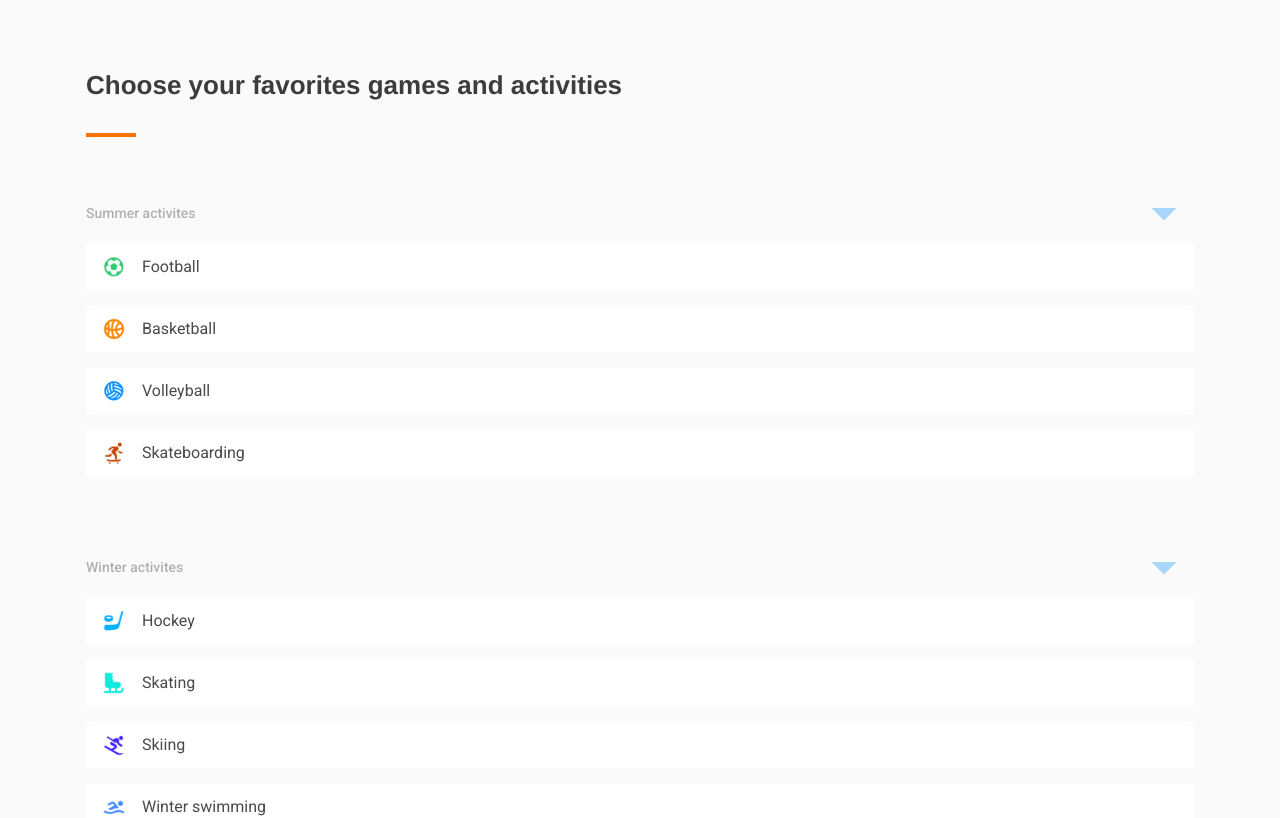
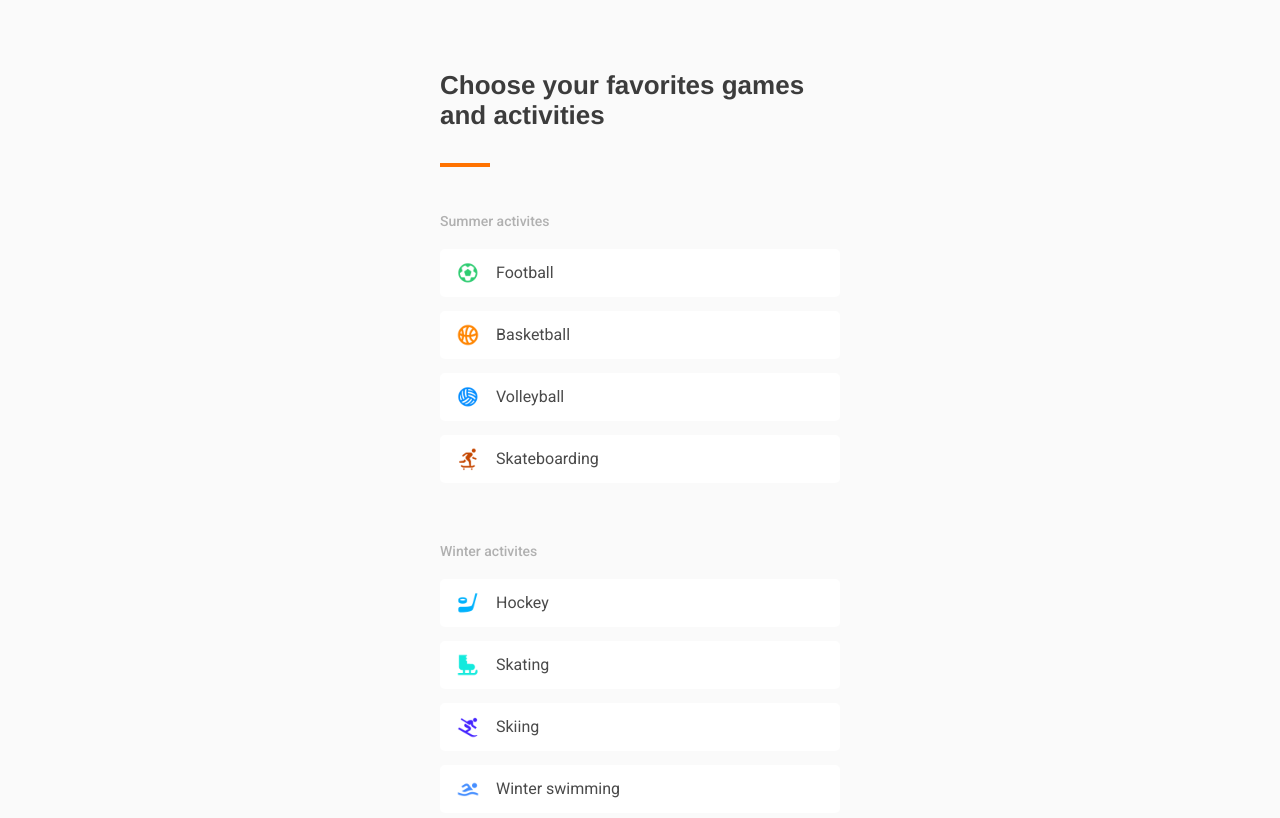
Before and after one commit to gzaripov/easyplay-frontend, a React (Create React App) app: page /preferences in a window 1280 px wide. Shown: the top 818 px of the page. Built offline with nearby package versions, Linux system fonts and the light colour scheme.

Commit message:
style: remove bad icon

```diff
--- a/src/Preferences/Activities.js
+++ b/src/Preferences/Activities.js
@@ -2,7 +2,6 @@ import React from "react";
 import styled from "styled-components";
 import { SecondaryText } from "../Components";
 import Activity from "./Activity";
-import sortDown from "./icons/sort-down.png";
 
 const Activities = styled.div`
   display: flex;
@@ -10,22 +9,14 @@ const Activities = styled.div`
   margin-top: 46px;
 `;
 
-const Title = styled.div`
-  display: flex;
-  align-items: center;
-`;
-
-const Icon = styled.img`
-  opacity: 0.32;
-  margin-left: auto;
+const Title = styled(SecondaryText)`
+  text-align: left;
+  margin-bottom: 20px;
 `;
 
 export default ({ title, activities, onSelect, ...props }) => (
   <Activities {...props}>
-    <Title>
-      <SecondaryText>{title}</SecondaryText>
-      <Icon src={sortDown} alt="sort down icon" />
-    </Title>
+    <Title>{title}</Title>
     {activities.map(activity => (
       <Activity key={activity.id} {...activity} onClick={onSelect(activity)} />
     ))}
--- a/src/preferences/index.js
+++ b/src/preferences/index.js
@@ -10,7 +10,8 @@ const PageContainer = styled.section`
 `;
 
 const Page = styled.div`
-  margin: 0 86px;
+  max-width: 400px;
+  margin: 0 auto;
 `;
 
 const Header = styled(Heading)`
```
Also changed, not shown: src/Preferences/icons/sort-down.png (deleted).
